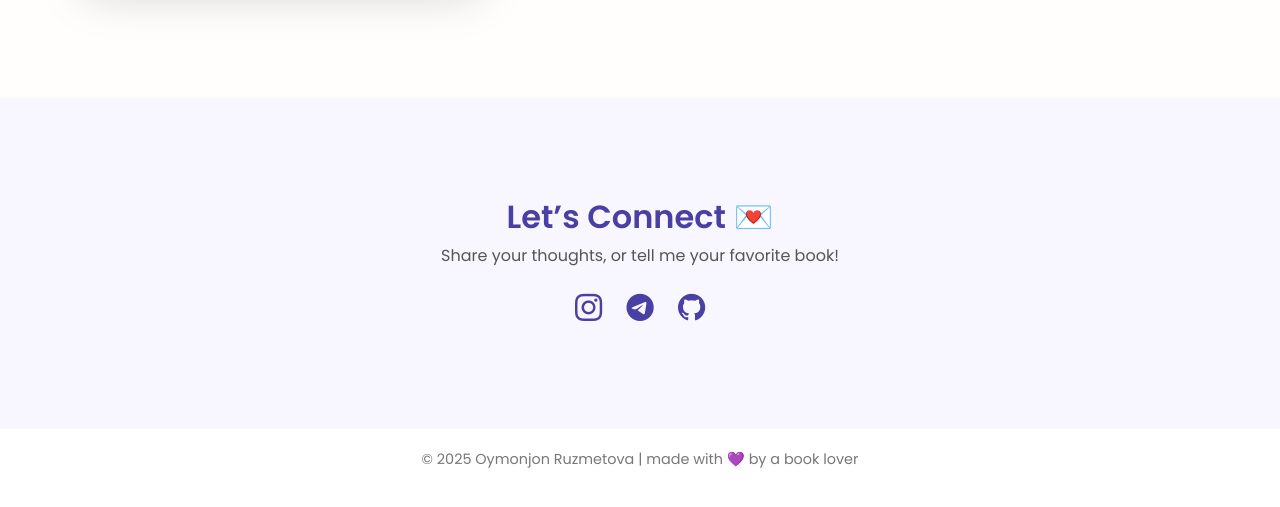
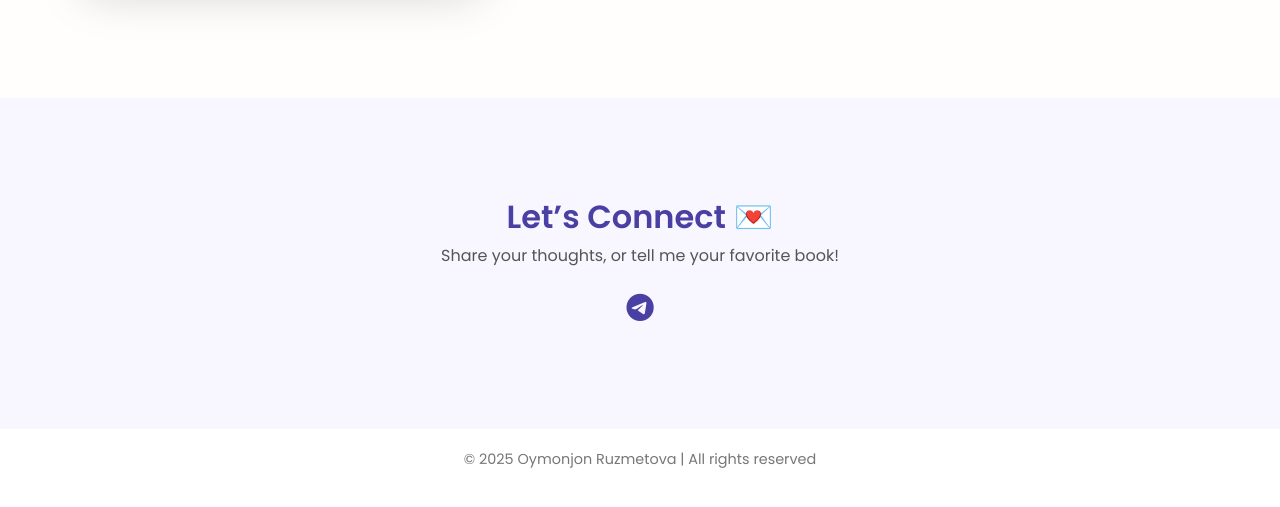
Before and after one commit to oynuta/bookblog-qamar-, a plain HTML site: page index.html in a window 1280 px wide. Shown: the part 1242-1749 px from the top of the page. Drawn offline with nearby package versions, Linux system fonts and the light colour scheme.

Commit message:
link added

```diff
--- a/index.html
+++ b/index.html
@@ -68,16 +68,17 @@
       <h2>Let’s Connect 💌</h2>
       <p>Share your thoughts, or tell me your favorite book!</p>
       <div class="social-icons">
-        <a href="#" title="Instagram"><i class="bi bi-instagram"></i></a>
-        <a href="#" title="Telegram"><i class="bi bi-telegram"></i></a>
-        <a href="#" title="GitHub"><i class="bi bi-github"></i></a>
+
+      <a href="https://t.me/qamarmee" title="Telegram" target="_blank"><i class="bi bi-telegram"></i></a>
+
+
       </div>
     </div>
   </section>
 
   <!-- Footer -->
   <footer>
-    <p>© 2025 Oymonjon Ruzmetova | made with 💜 by a book lover</p>
+    <p>© 2025 Oymonjon Ruzmetova | All rights reserved</p>
   </footer>
 
   <!-- JS -->
```
